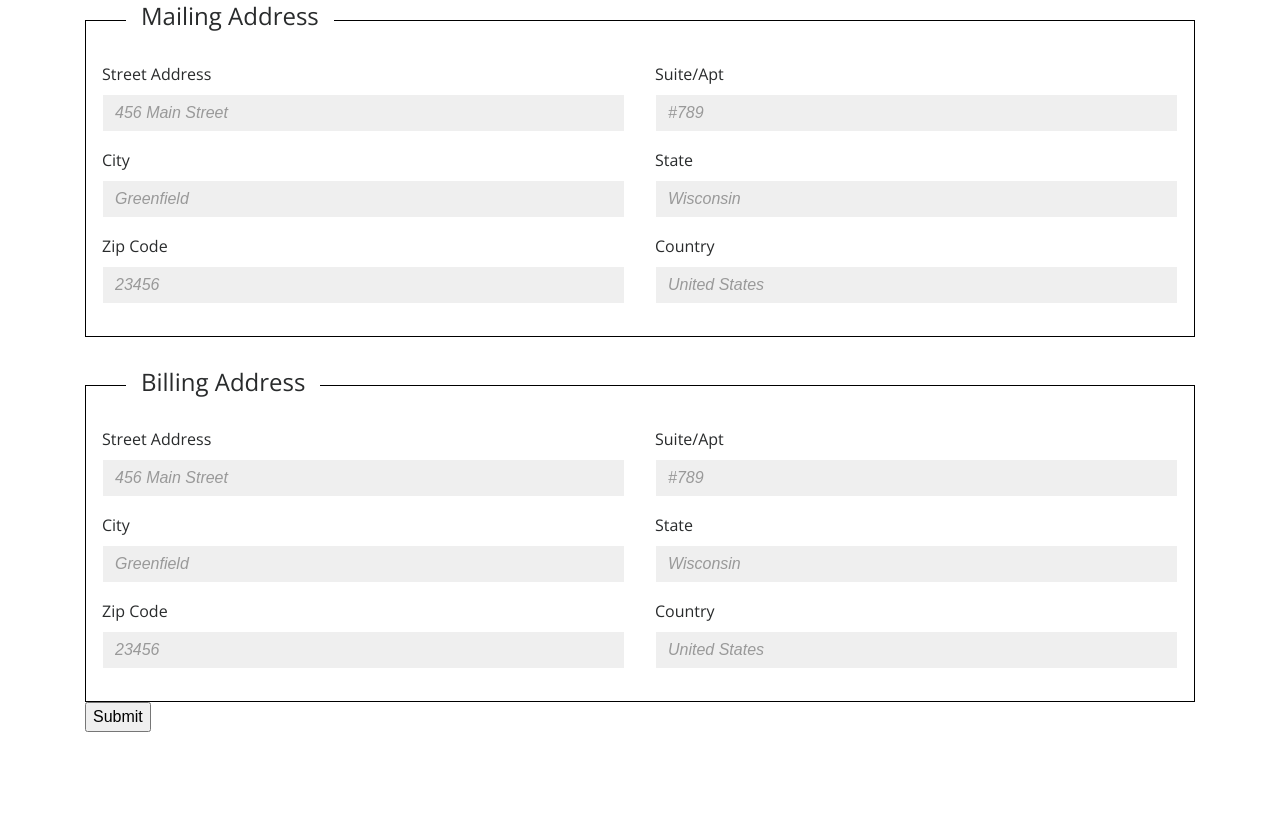
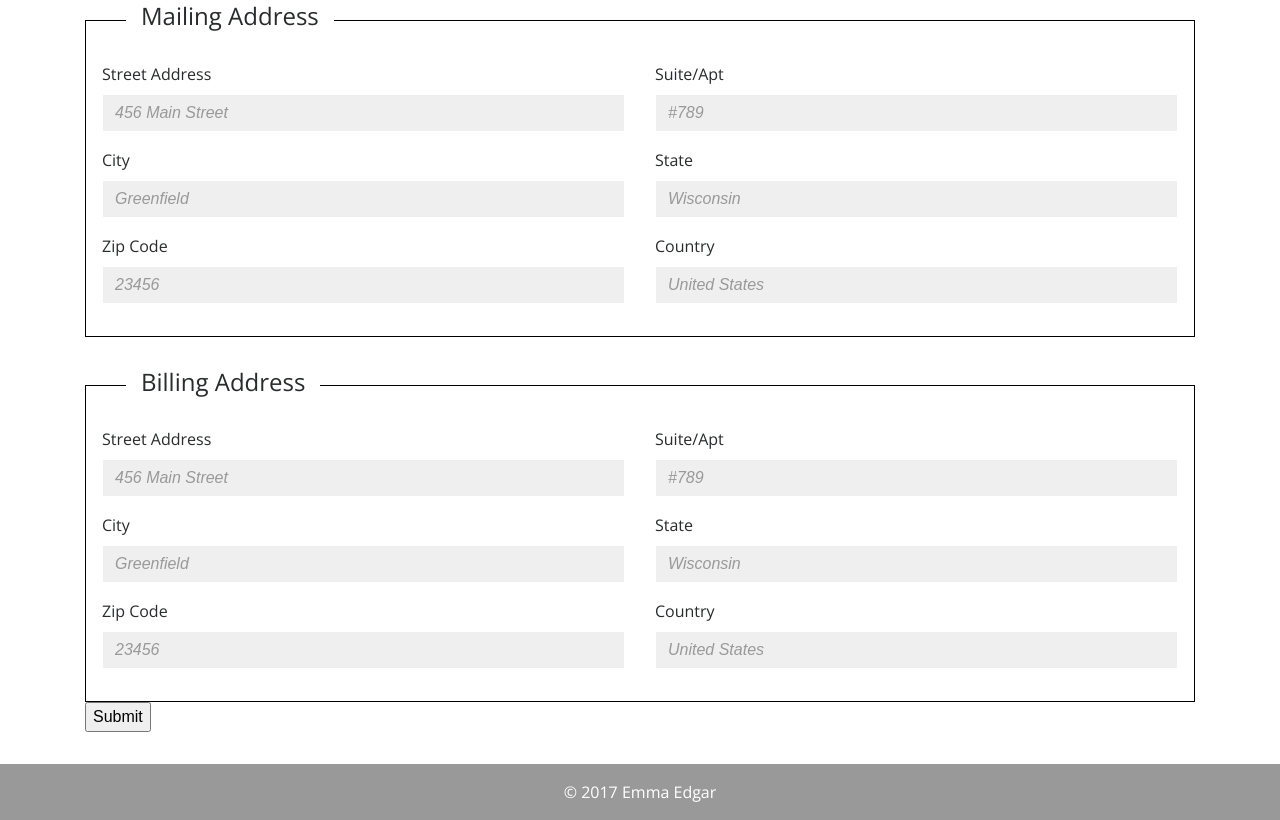
Before and after one commit to the-emz/AccuLynx-Code-Challenge, a plain HTML site: page index.html in a window 1280 px wide. Shown: the part 967-1787 px from the top of the page. Before the commit the page ends 1700 px from the top, so only its background shows below. Drawn offline with nearby package versions, Linux system fonts and the light colour scheme; a script that the page names is missing; a web font is replaced by a local one.

Commit message:
add basic footer

```diff
--- /dev/null
+++ b/assets/styles/footer.scss
@@ -0,0 +1,10 @@
+.footer{
+  background-color: #999999;
+  margin-top: 2em;
+
+  .copyright{
+    color: #ffffff;
+    text-align: center;
+    padding: 1em 2em;
+  }
+}
--- a/assets/styles/main.scss
+++ b/assets/styles/main.scss
@@ -5,4 +5,4 @@
 @import url('https://fonts.googleapis.com/css?family=Bubbler+One|Open+Sans');
 @import "header.scss";
 @import "forms.scss";
-@import "pages.scss";
+@import "pages.scss";@import "footer.scss";
--- a/index.html
+++ b/index.html
@@ -148,7 +148,9 @@
                         </div>
                     </fieldset>
 
-                    <button type="submit">Submit</button>
+                    <div class="form-footer">
+                        <button type="submit">Submit</button>
+                    </div>
 
                 </form>
             </div>
@@ -156,13 +158,16 @@
     </div>
 </div>
 
-<div class="container footer">
-    <div class="row">
-        <div class="col-md-12">
-
+<div class="footer">
+    <div class="container">
+        <div class="row">
+            <div class="col-md-12">
+                <div class="copyright">&copy; 2017 Emma Edgar</div>
+            </div>
         </div>
     </div>
 </div>
+
 
 <script src="https://code.jquery.com/jquery-3.1.1.slim.min.js" integrity="sha384-A7FZj7v+d/sdmMqp/nOQwliLvUsJfDHW+k9Omg/a/EheAdgtzNs3hpfag6Ed950n" crossorigin="anonymous"></script>
 <script src="https://cdnjs.cloudflare.com/ajax/libs/tether/1.4.0/js/tether.min.js" integrity="sha384-DztdAPBWPRXSA/3eYEEUWrWCy7G5KFbe8fFjk5JAIxUYHKkDx6Qin1DkWx51bBrb" crossorigin="anonymous"></script>
```
Also changed, not shown: assets/styles/main.css.
